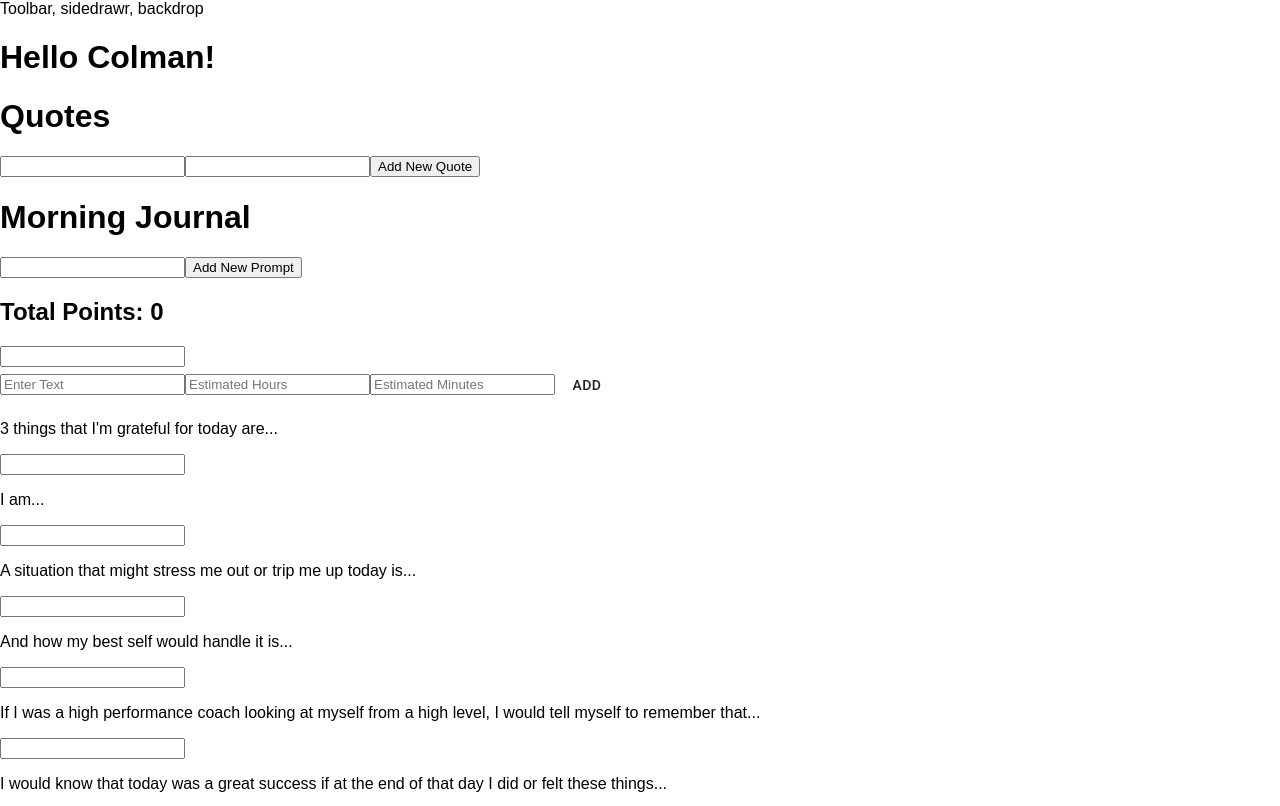
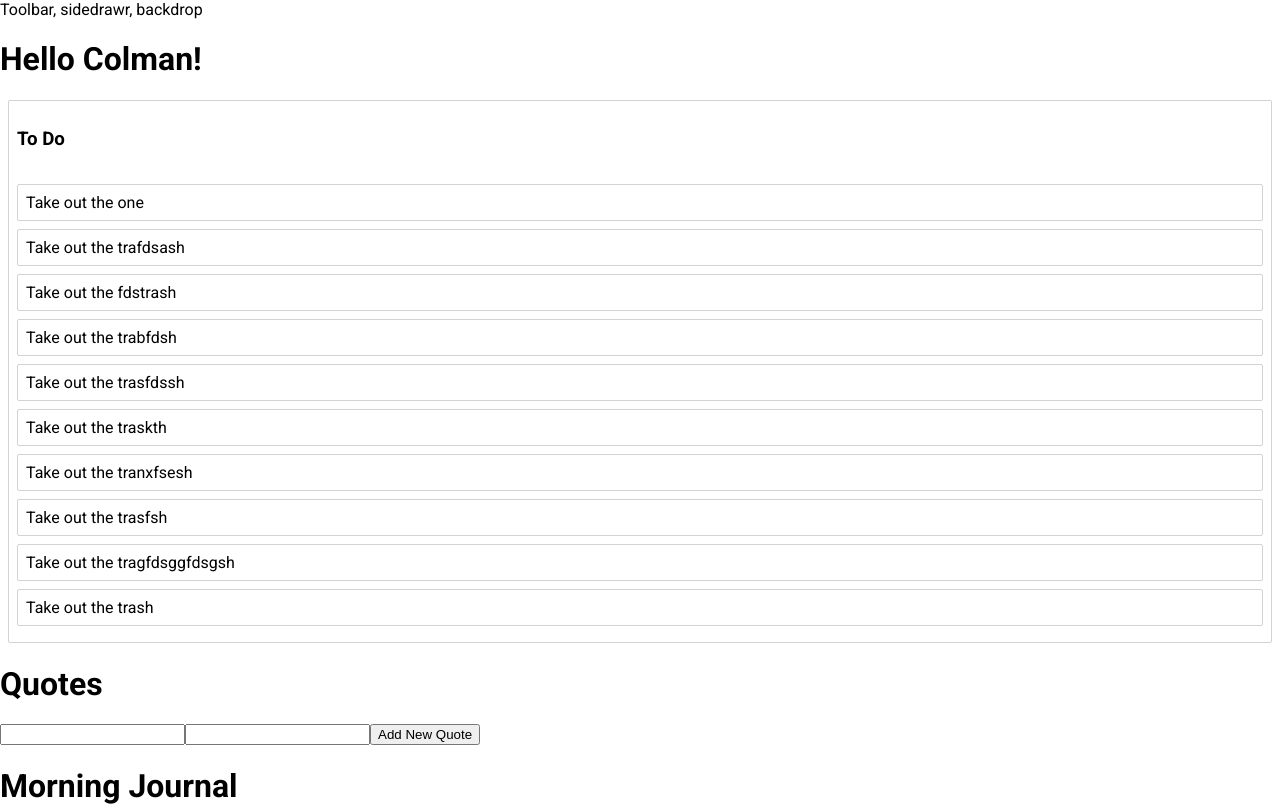
Before and after one commit to soggytacos/Launchpad, a React app: page / in a window 1280 px wide. Shown: the top 806 px of the page. Built offline with nearby package versions, Linux system fonts and the light colour scheme.

Commit message:
finished video 4 from egghead.oi DND tutorial videos.

```diff
--- a/package.json
+++ b/package.json
@@ -37,6 +37,7 @@
     "promise": "8.0.1",
     "prop-types": "^15.7.2",
     "react": "^16.10.0",
+    "react-beautiful-dnd": "^13.0.0",
     "react-date-picker": "^8.0.0",
     "react-datepicker": "^2.14.1",
     "react-dev-utils": "^4.0.1",
@@ -45,6 +46,7 @@
     "react-flip-move": "^3.0.4",
     "react-hour-minute": "^0.1.6",
     "style-loader": "0.18.2",
+    "styled-components": "^5.1.0",
     "sw-precache-webpack-plugin": "0.11.4",
     "typeface-roboto": "0.0.75",
     "url-loader": "0.5.9",
--- /dev/null
+++ b/src/DNDTutorial/Column.js
@@ -0,0 +1,40 @@
+import React, {Component} from 'react';
+import styled from 'styled-components';
+import Task from './Task'
+import { Droppable } from "react-beautiful-dnd";
+
+const Container = styled.div`
+    margin: 8px;
+    border: 1px solid lightgrey;
+    border-radius: 2px;
+`;
+const Title = styled.h3`
+    padding: 8px;
+`;
+const TaskList = styled.div`
+    padding: 8px;
+`;
+
+export default class Column extends Component {
+    render() {
+
+        return (
+            <Container>
+                <Title>{this.props.column.title}</Title>
+                <Droppable droppableId={this.props.column.id}>
+                    {provided => (
+                        <TaskList
+                            ref={provided.innerRef}
+                            {...provided.droppableProps}
+                        >
+                            {this.props.tasks.map((task, index) => (
+                                <Task key={task.id} task={task} index={index}/>
+                            ))}
+                            {provided.placeholder}
+                        </TaskList>
+                    )}
+                </Droppable>
+            </Container>
+        );
+    }
+}
--- /dev/null
+++ b/src/DNDTutorial/DNDTutorial.js
@@ -0,0 +1,48 @@
+import React, {Component} from 'react';
+import Column from './Column';
+import { DragDropContext } from "react-beautiful-dnd";
+
+class DNDTutorial extends Component {
+
+    state = {
+        tasks: {
+            'task-1': {id: 'task-1', content: 'Take out the one'},
+            'task-2': {id: 'task-2', content: 'Take out the trafdsash'},
+            'task-3': {id: 'task-3', content: 'Take out the fdstrash'},
+            'task-4': {id: 'task-4', content: 'Take out the trabfdsh'},
+            'task-5': {id: 'task-5', content: 'Take out the trasfdssh'},
+            'task-6': {id: 'task-6', content: 'Take out the traskth'},
+            'task-7': {id: 'task-7', content: 'Take out the tranxfsesh'},
+            'task-8': {id: 'task-8', content: 'Take out the trasfsh'},
+            'task-9': {id: 'task-9', content: 'Take out the tragfdsggfdsgsh'},
+            'task-10': {id: 'task-10', content: 'Take out the trash'},
+        },
+        columns: {
+            'column-1': {
+                id: 'column-1',
+                title: 'To Do',
+                taskIds: ['task-1', 'task-2', 'task-3', 'task-4', 'task-5', 'task-6', 'task-7', 'task-8', 'task-9', 'task-10'],
+            },
+        },
+        columnOrder: ['column-1'],
+    };
+
+    onDragEnd = result => {
+
+    };
+
+    render() {
+        return (
+            <DragDropContext onDragEnd={this.onDragEnd}>
+                {this.state.columnOrder.map(columnId => {
+                    const column = this.state.columns[columnId];
+                    const tasks = column.taskIds.map(taskId => this.state.tasks[taskId]);
+
+                    return <Column key={column.id} column={column} tasks={tasks}/>
+                })}
+            </DragDropContext>
+        )
+    }
+}
+
+export default DNDTutorial;
--- /dev/null
+++ b/src/DNDTutorial/Task.js
@@ -0,0 +1,29 @@
+import React, {Component} from 'react';
+import styled from 'styled-components';
+import { Draggable } from "react-beautiful-dnd";
+
+const Container = styled.div`
+border: 1px solid lightgrey;
+border-radius: 2px;
+padding: 8px;
+margin-bottom: 8px;
+background-color: white;
+`;
+
+export default class Task extends Component {
+    render() {
+        return (
+            <Draggable draggableId={this.props.task.id} index={this.props.index}>
+                {provided => (
+                    <Container
+                        {...provided.draggableProps}
+                        {...provided.dragHandleProps}
+                        ref={provided.innerRef}
+                    >
+                        {this.props.task.content}
+                    </Container>
+                )}
+            </Draggable>
+        );
+    }
+}
--- a/src/containers/Launchpad/Launchpad.js
+++ b/src/containers/Launchpad/Launchpad.js
@@ -5,6 +5,7 @@ import Quotes from "../Quotes/Quotes";
 import ToDo from '../ToDo/ToDo';
 import Prompts from '../MorningJournal/Prompts/Propmpts';
 import PromptSection from '../MorningJournal/Prompts/PromptSection';
+import DNDTutorial from "../../DNDTutorial/DNDTutorial";
 
 class Launchpad extends Component {
 
@@ -18,6 +19,7 @@ class Launchpad extends Component {
         return (
             <Aux>
                 <h1>Hello Colman!</h1>
+                <DNDTutorial />
                 <Quotes />
                 <MorningJournal />
                 <ToDo />
--- a/src/index.css
+++ b/src/index.css
@@ -1,5 +1,5 @@
 body {
   margin: 0;
   padding: 0;
-  font-family: sans-serif;
+  font-family: "Roboto", sans-serif;
 }
```
Also changed, not shown: 2 other files (tests, documents, lock files or other folders).
